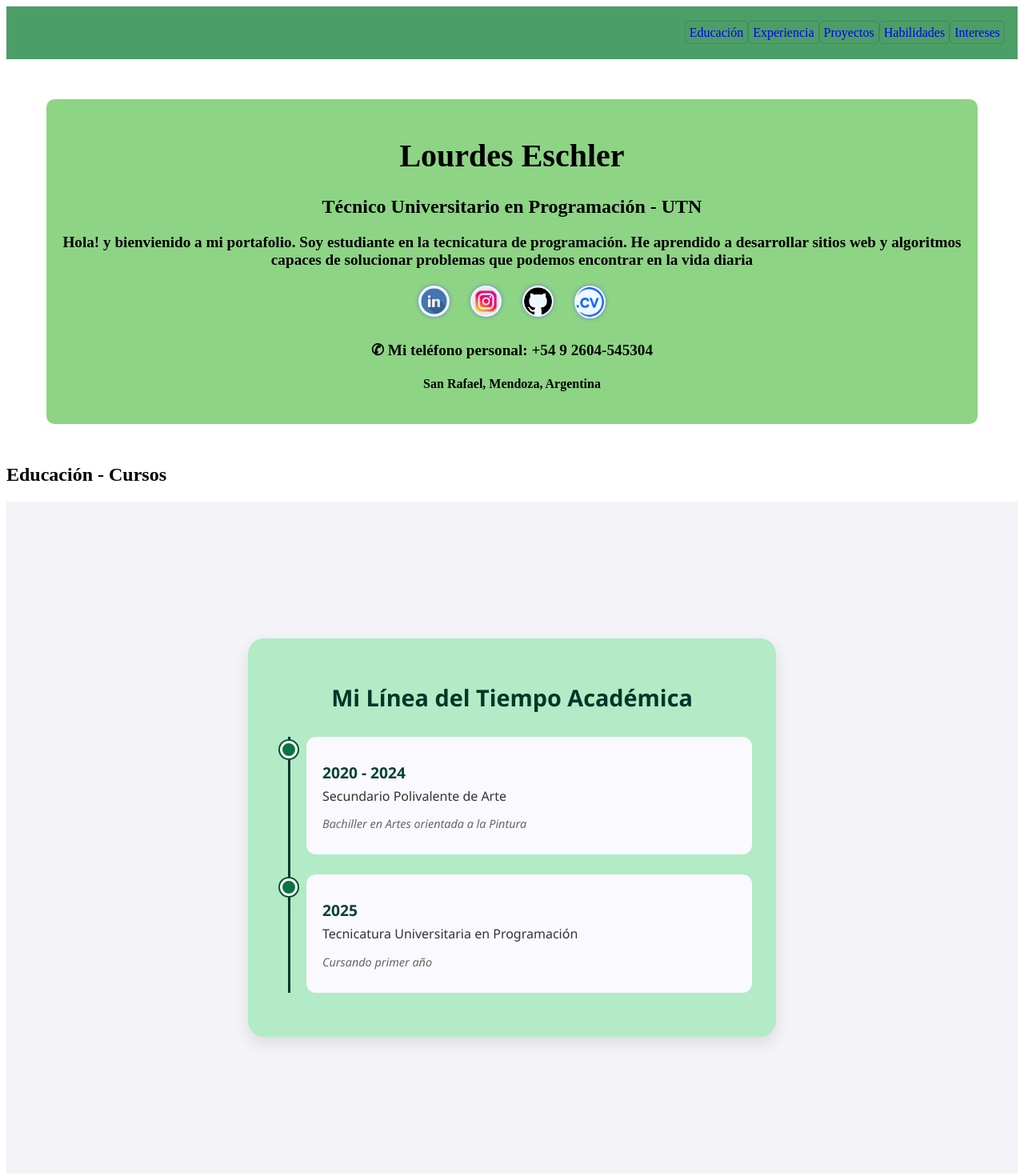
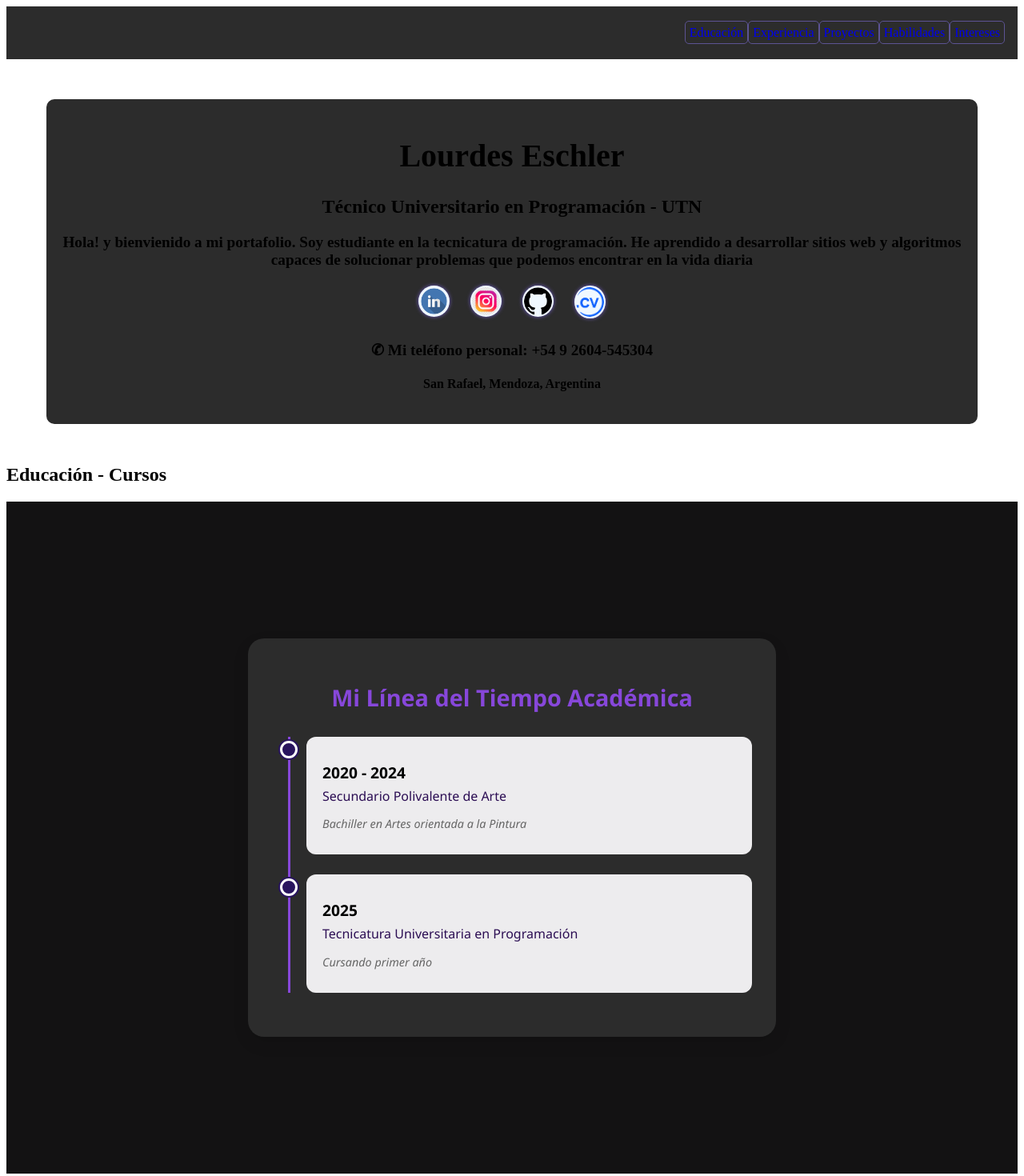
Before and after one commit to Luu102/Portafolio-VueJs, a Vue app: page / in a window 1280 px wide. Shown: the top 1470 px of the page at 80% size. Built offline with nearby package versions, Linux system fonts and the light colour scheme.

Commit message:
cambio de paleta de colores

```diff
--- a/src/DatosPersonales.vue
+++ b/src/DatosPersonales.vue
@@ -31,6 +31,13 @@ const telefono = '+54 9 2604-545304';
 </template>
 
 <style scoped>
+
+.page {
+  min-height: 100vh;
+  background: #131213;
+  padding: 20px;
+}
+
 ul {
   list-style: none;
   display: flex;
@@ -53,7 +60,7 @@ p {
 }
 
 .card {
-  background-color: rgb(142, 212, 133);
+  background-color:  rgb(44, 44, 44);
   border-radius: 10px;
   padding: 20px;
   margin: 50px;
@@ -66,11 +73,11 @@ p {
   border-radius: 50%;
   padding: 2px;
   margin: 5px;
-  box-shadow: 0 0 5px rgb(95, 124, 205, 0.934);
+  box-shadow: 0 0 5px rgba(115, 95, 205, 0.934);
 }
 
 .icon-redsocial:hover {
-  background-color: rgb(26, 240, 7);
+  background-color:  rgba(114, 90, 223, 0.76);
   box-shadow: 0 0 5px rgb(211, 208, 218);
 }
 
--- a/src/Educacion.vue
+++ b/src/Educacion.vue
@@ -34,13 +34,13 @@ const eventos = [
   display: flex;
   justify-content: center;
   align-items: center;
-  background: #f3f3f8;
+  background: #131213;
   padding: 20px;
   font-family: "Segoe UI", Tahoma, Geneva, Verdana, sans-serif;
 }
 
 .card {
-  background: rgb(178, 235, 197);
+  background: rgb(44, 44, 44);
   border-radius: 20px;
   box-shadow: 0 8px 20px rgba(0, 0, 0, 0.1);
   padding: 30px;
@@ -52,12 +52,12 @@ const eventos = [
   text-align: center;
   margin-bottom: 30px;
   font-size: 1.8rem;
-  color: #03352a;
+  color: #8747da;
 }
 
 .timeline {
   position: relative;
-  border-left: 3px solid #03352a;
+  border-left: 3px solid #8747da;
   margin-left: 20px;
   padding-left: 20px;
 }
@@ -73,14 +73,14 @@ const eventos = [
   top: 5px;
   width: 16px;
   height: 16px;
-  background: #097442;
-  border: 3px solid white;
+  background: #28145e;
+  border: 3px solid rgb(255, 255, 255);
   border-radius: 50%;
-  box-shadow: 0 0 0 2px #02532e;
+  box-shadow: 0 0 0 2px #28145e;
 }
 
 .timeline-content {
-  background: #f9f9ff;
+  background: #edecee;
   border-radius: 12px;
   padding: 15px 20px;
   transition: transform 0.2s ease, box-shadow 0.2s ease;
@@ -88,19 +88,19 @@ const eventos = [
 
 .timeline-content:hover {
   transform: translateY(-3px);
-  box-shadow: 0 6px 14px rgba(0, 0, 0, 0.1);
+  box-shadow: 0 6px 14px rgba(114, 90, 223, 0.76);
 }
 
 .year {
   font-size: 1.2rem;
   font-weight: bold;
-  color: #074132;
+  color: 8747da;
   margin-bottom: 5px;
 }
 
 .text {
   font-size: 1rem;
-  color: #333;
+  color: #2b0d53;
   margin: 2px 0;
 }
 
--- a/src/HabilidadesCompo.vue
+++ b/src/HabilidadesCompo.vue
@@ -43,7 +43,7 @@
                 <span>Vue.js: Intermedio</span>
             </li>
             <li class="skill">
-                <img src="/src/assets/icons/node-js.png" alt="Node.js">
+                <img src="/src/assets/icons/node-js.svg" alt="Node.js">
                 <span>Node.js: Avanzado</span>
             </li>
             <li class="skill">
--- a/src/NavBar.vue
+++ b/src/NavBar.vue
@@ -22,13 +22,13 @@ const navegacion= ref([
 <style scoped>
 
 .navbar {
-  background-color: rgb(76, 158, 103);
+  background-color:  rgb(44, 44, 44);
   color: rgb(0, 0, 0);
   padding: 0.5rem 1rem;
   align-items: center;
 }
 .navbar-item {
-  color: rgb(0, 0, 0);
+  color: rgb(172, 172, 172);
   text-decoration: none;
   margin-right: 1rem;
 }
@@ -42,7 +42,7 @@ const navegacion= ref([
 
 a {
   border: 1px solid;
-  border-color: hsla(160, 92%, 15%, 0.2);
+  border-color: hsl(249, 28%, 45%);
   border-radius: 5px;
   text-decoration: none;
   transition: 0.4s;
@@ -50,7 +50,7 @@ a {
 }
 
 a:hover {
-  background-color: hsla(0, 0%, 0%, 0.2);;
+  background-color: hsl(0, 2%, 11%);;
 }
 
 @media (max-width: 768px) {
```
Also changed, not shown: src/assets/main.css (+8 -0 lines), src/assets/icons/node-js.png (deleted), src/assets/icons/node-js.svg (added).
